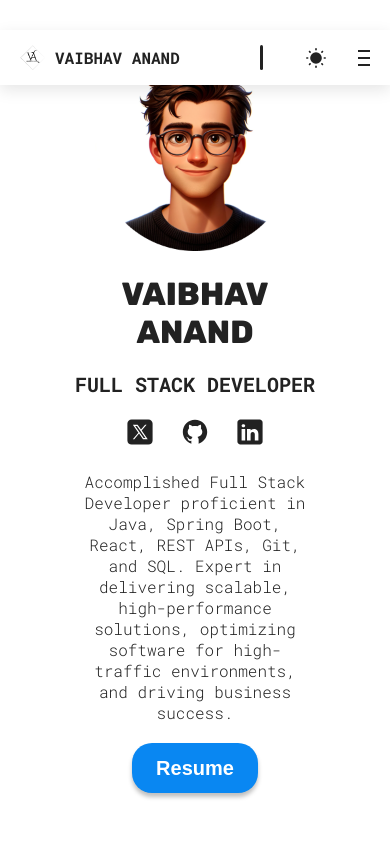
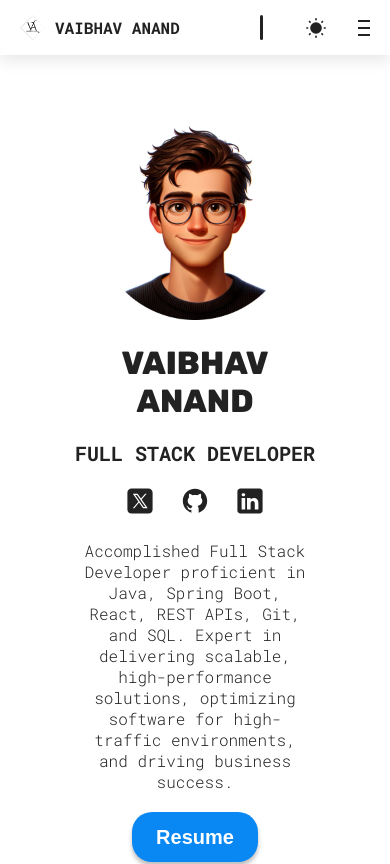
Before and after one commit to vaibhavaanand123/Portfolio-React_JS-, a React (Vite) app: page / in a window 390 px wide. Shown: the top 864 px of the page. Built offline with nearby package versions, Linux system fonts and the light colour scheme.

Commit message:
Allignment of structure done and updated

```diff
--- a/src/sections/Hero/HeroStyles.module.css
+++ b/src/sections/Hero/HeroStyles.module.css
@@ -5,9 +5,9 @@
     align-items: center; /* Center items horizontally */
     gap: 20px;
     text-align: center;
-    height: 100dvh; /* Use viewport height units */
+    height: auto; /* Use viewport height units */
     min-height: 500px;
-    padding: 0 20px; /* Add some padding for better responsiveness */
+    padding: 120px 0 20px 0; /* Add some padding for better responsiveness */
 
     .hero {
         max-width: 200px;
--- a/src/sections/Navigation/NavigationStyles.module.css
+++ b/src/sections/Navigation/NavigationStyles.module.css
@@ -26,7 +26,6 @@
     left: 50%;
     transform: translateX(-50%);
     z-index: 100;
-    padding: 20px 0;
 }
 
 .navbar {
@@ -187,9 +186,6 @@
 }
 
 @media (max-width: 800px) {
-    .container {
-        padding: 30px 0;
-    }
 
     .navHamburgerLine {
         width: 20px;
@@ -220,7 +216,7 @@
     }
 
     .navbarItems {
-        top: 90px;
+        top: 70.49px;
         right: 0;
         width: 100%;
     }
@@ -256,6 +252,6 @@
     }
 
     .navbarItems {
-        top: 85px;
+        top: 68px;
     }
 }
```
